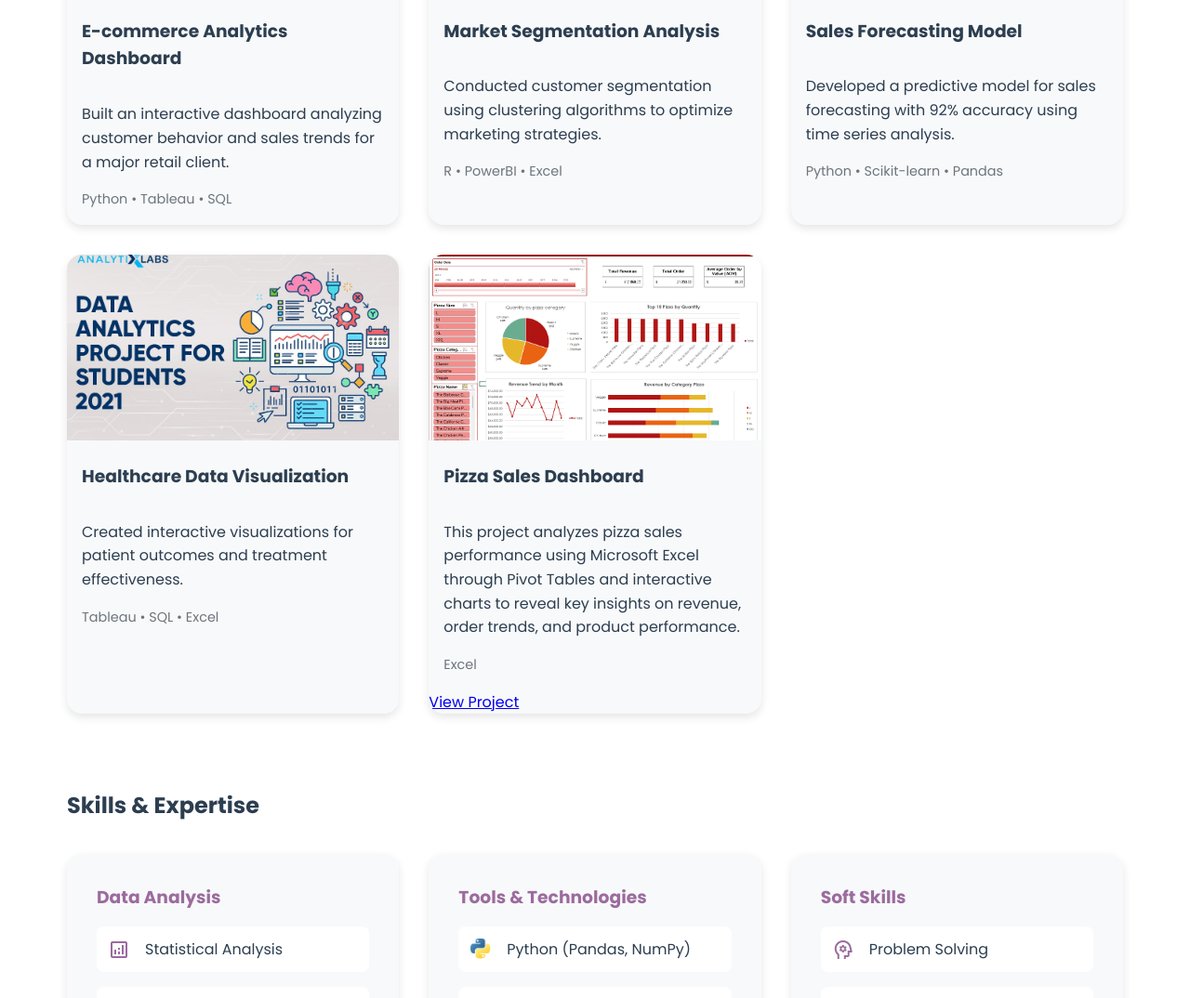
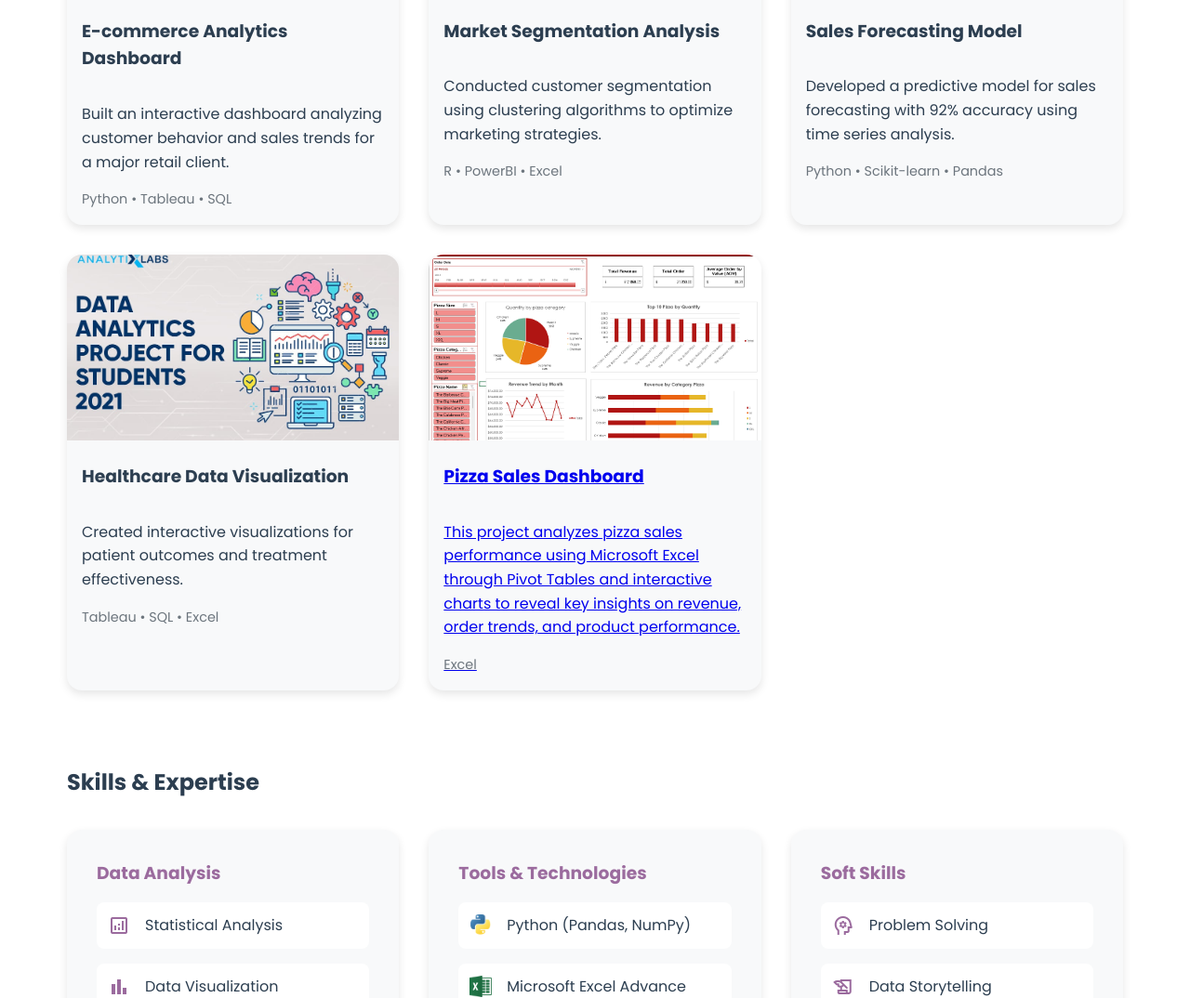
Before and after one commit to pabilasyaftahan/web-portofolio, a plain HTML site: page index.html in a window 1280 px wide. Shown: the part 2035-3109 px from the top of the page at 93% size. Drawn offline with nearby package versions, Linux system fonts and the light colour scheme.

Commit message:
Update index.html

```diff
--- a/index.html
+++ b/index.html
@@ -147,7 +147,9 @@
                     <p>Created interactive visualizations for patient outcomes and treatment effectiveness.</p>
                     <div class="tools">Tableau • SQL • Excel</div>
                 </article>
-                   <article class="project-card">
+                <a href="https://github.com/pabilasyaftahan/pizza-sales-dashboard-with-excell"
+   target="_blank" class="project-card-link">
+    <article class="project-card">
         <img src="images/dashboard.png" alt="Pizza Sales Dashboard">
         <h3>Pizza Sales Dashboard</h3>
         <p>
@@ -155,11 +157,8 @@
             and interactive charts to reveal key insights on revenue, order trends, and product performance.
         </p>
         <div class="tools">Excel</div>
-        <a href="https://github.com/pabilasyaftahan/pizza-sales-dashboard-with-excell"
-           class="project-link" target="_blank">
-           View Project
-        </a>
     </article>
+</a>
 
             </div>
         </section>
```
